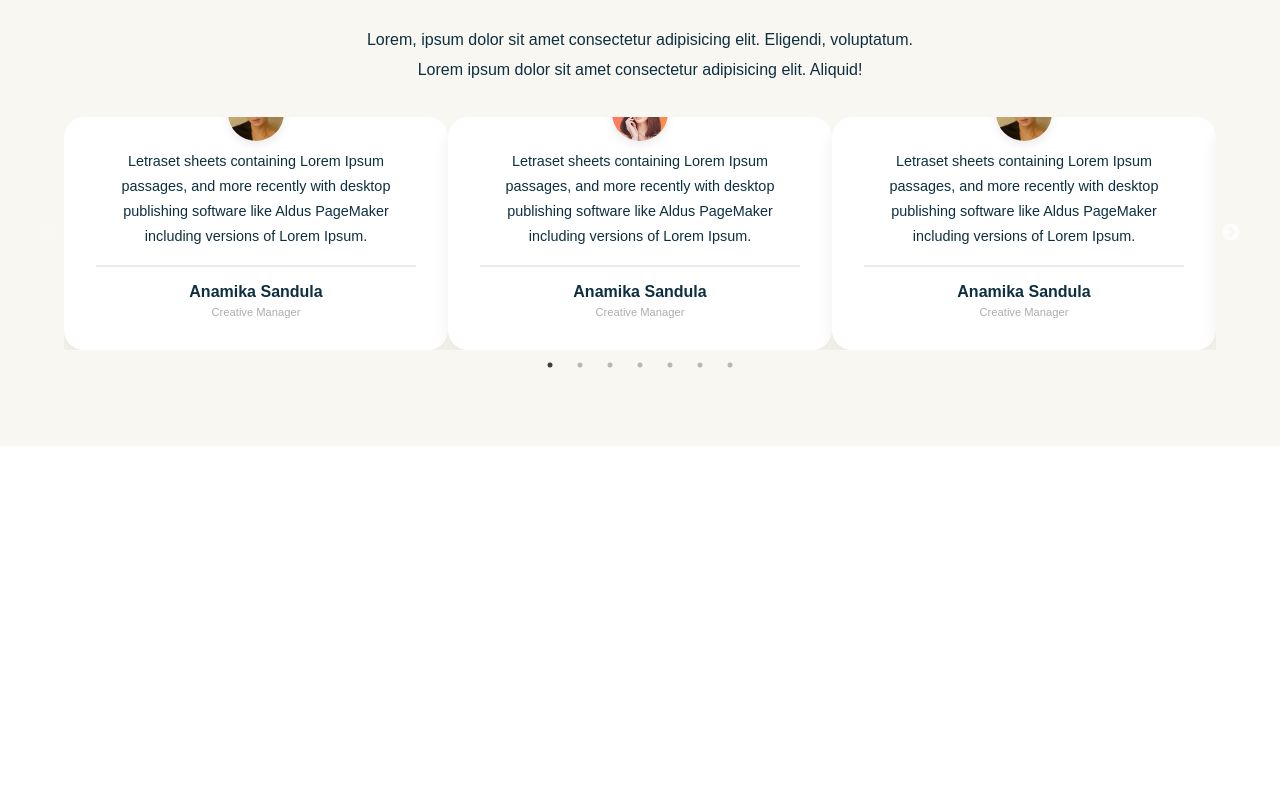
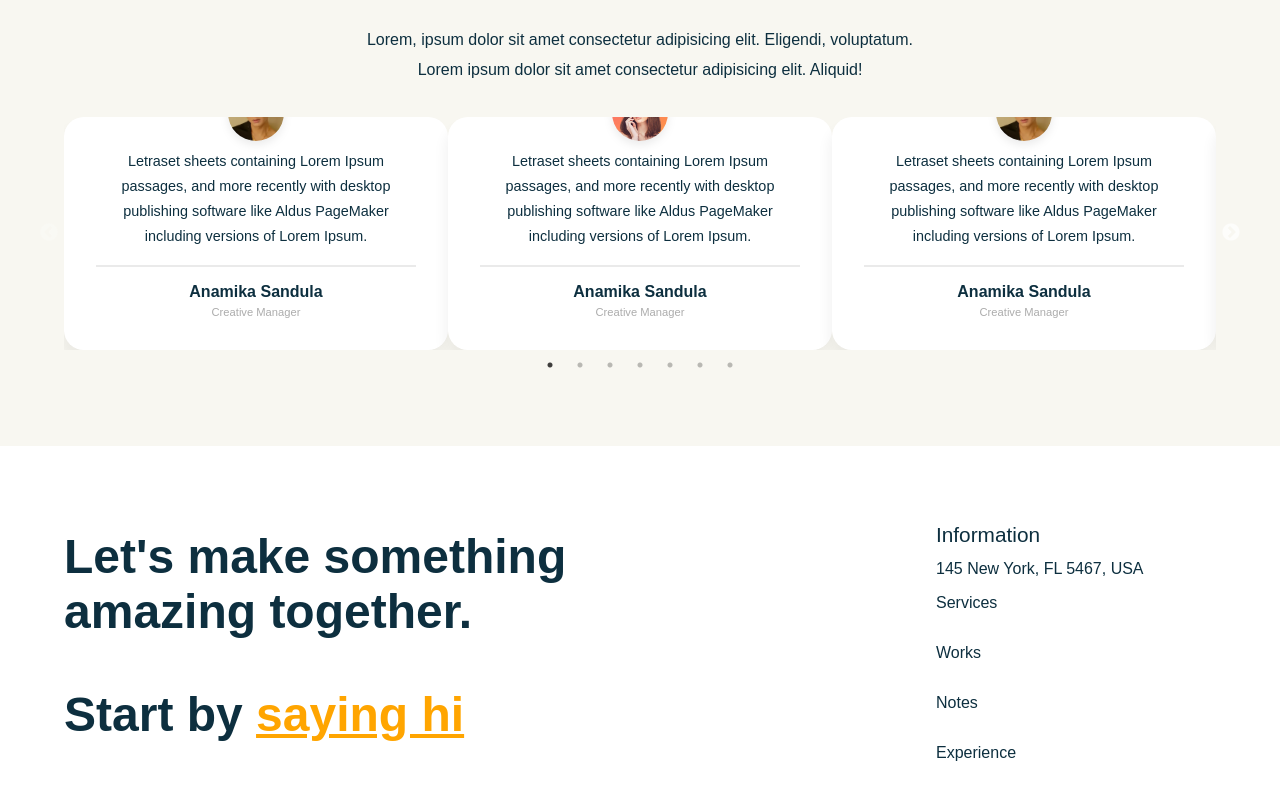
Before and after one commit to Vivy/Portofolio2, a React (Vite) app: page / in a window 1280 px wide. Shown: the part 2549-3349 px from the top of the page. Before the commit the page ends 2995 px from the top, so only its background shows below. Built offline with nearby package versions, Linux system fonts and the light colour scheme; a web font is replaced by a local one.

Commit message:
feat: footer component

```diff
--- a/src/App.jsx
+++ b/src/App.jsx
@@ -1,4 +1,5 @@
 import Expertise from './component/expertise/expertise';
+import Footer from './component/footer/footer';
 import Header from './component/header/header';
 import Hero from './component/hero/hero';
 import People from './component/people/people';
@@ -15,6 +16,7 @@ const App = () => {
       <Work />
       <Portfolio />
       <People />
+      <Footer />
     </div>
   );
 };
--- /dev/null
+++ b/src/component/footer/footer.jsx
@@ -0,0 +1,46 @@
+import React from 'react';
+import { footerVariants, staggerChildren } from '../../utils/motion';
+import css from './Footer.module.scss';
+import { motion } from 'framer-motion';
+
+const Footer = () => {
+  return (
+    <motion.section
+      variants={staggerChildren}
+      initial='hidden'
+      whileInView='show'
+      viewport={{ once: false, amount: 0.25 }}
+      className={`paddings ${css.wrapper}`}
+    >
+      <motion.div
+        variants={footerVariants}
+        className={`innerWidth yPaddings flexCenter ${css.container}`}
+      >
+        <div className={css.left}>
+          <span className='primaryText'>
+            Let's make something <br />
+            amazing together.
+          </span>
+          <span className='primaryText'>
+            Start by <a href='mailto:email@gmail.com'>saying hi</a>
+          </span>
+        </div>
+
+        <div className={css.right}>
+          <div className={css.info}>
+            <span className='secondaryText'>Information</span>
+            <p>145 New York, FL 5467, USA</p>
+          </div>
+          <ul className={css.menu}>
+            <li>Services</li>
+            <li>Works</li>
+            <li>Notes</li>
+            <li>Experience</li>
+          </ul>
+        </div>
+      </motion.div>
+    </motion.section>
+  );
+};
+
+export default Footer;
--- /dev/null
+++ b/src/component/footer/footer.module.scss
@@ -0,0 +1,53 @@
+@import '../../styles/contants.scss';
+
+.wrapper {
+  background: white;
+  .container {
+    gap: 2rem;
+    @media (max-width: $sm) {
+      flex-direction: column;
+      gap: 2rem;
+      align-items: flex-start;
+    }
+    .left {
+      flex: 3;
+      > * {
+        display: block;
+      }
+      > :nth-child(2) {
+        margin-top: 3rem;
+
+        a {
+          text-decoration: underline;
+          color: orange;
+        }
+      }
+    }
+
+    .right {
+      flex: 1;
+      .info {
+        margin-bottom: 1rem;
+        > * {
+          display: block;
+        }
+      }
+      .menu {
+        @media (max-width: $sm) {
+          flex-direction: row;
+          flex-wrap: wrap;
+        }
+        display: flex;
+        flex-direction: column;
+        gap: 2rem;
+        list-style: none;
+        li {
+          cursor: pointer;
+          &:hover {
+            color: $secondary;
+          }
+        }
+      }
+    }
+  }
+}
```
